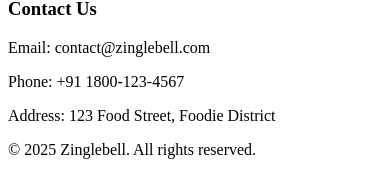
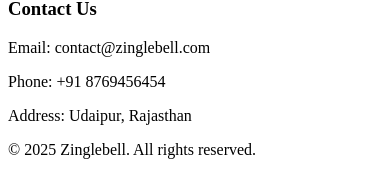
Before and after one commit to themanaspathak/new_render, a React (Vite) app in the folder client/: page / in a window 390 px wide. Shown: the part 452-627 px from the top of the page. Built offline with nearby package versions, Linux system fonts and the light colour scheme; no server answers.

Commit message:
Agent query: Is the footer showing the updated phone number (+91 8769456454) and address (Udaipur, Rajasthan)?
Update footer contact information

Screenshot: https://storage.googleapis.com/screenshot-production-us-central1/74fa6343-b244-4ade-816c-9073dfe4ec48/1e2e635f-44e2-49d5-9710-09dd66f27251.jpg

```diff
--- a/client/src/components/ui/footer.tsx
+++ b/client/src/components/ui/footer.tsx
@@ -16,8 +16,8 @@ export function Footer() {
             <h3 className="font-semibold text-lg mb-4">Contact Us</h3>
             <div className="space-y-2 text-gray-600">
               <p>Email: contact@zinglebell.com</p>
-              <p>Phone: +91 1800-123-4567</p>
-              <p>Address: 123 Food Street, Foodie District</p>
+              <p>Phone: +91 8769456454</p>
+              <p>Address: Udaipur, Rajasthan</p>
             </div>
           </div>
         </div>
```
